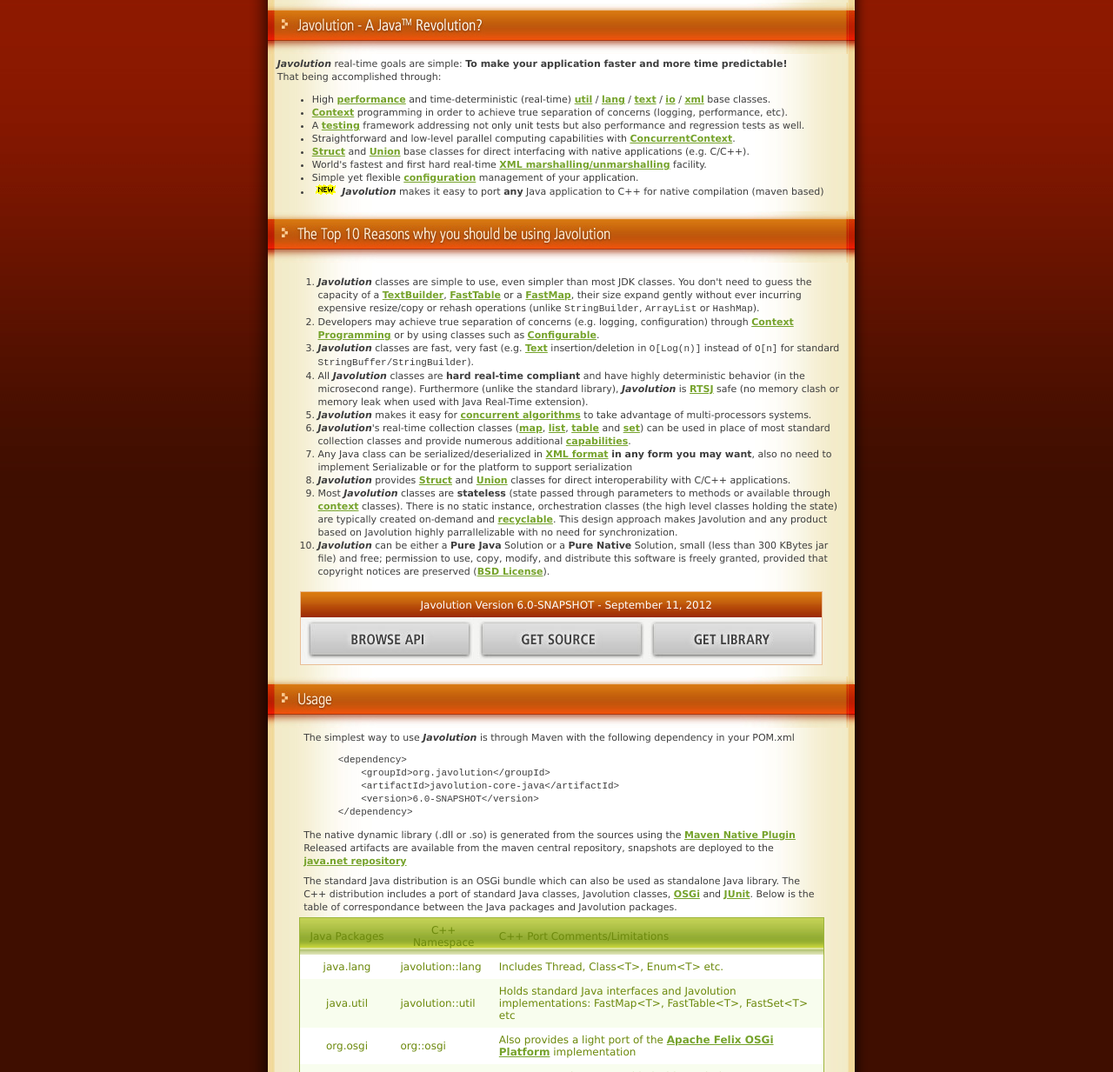
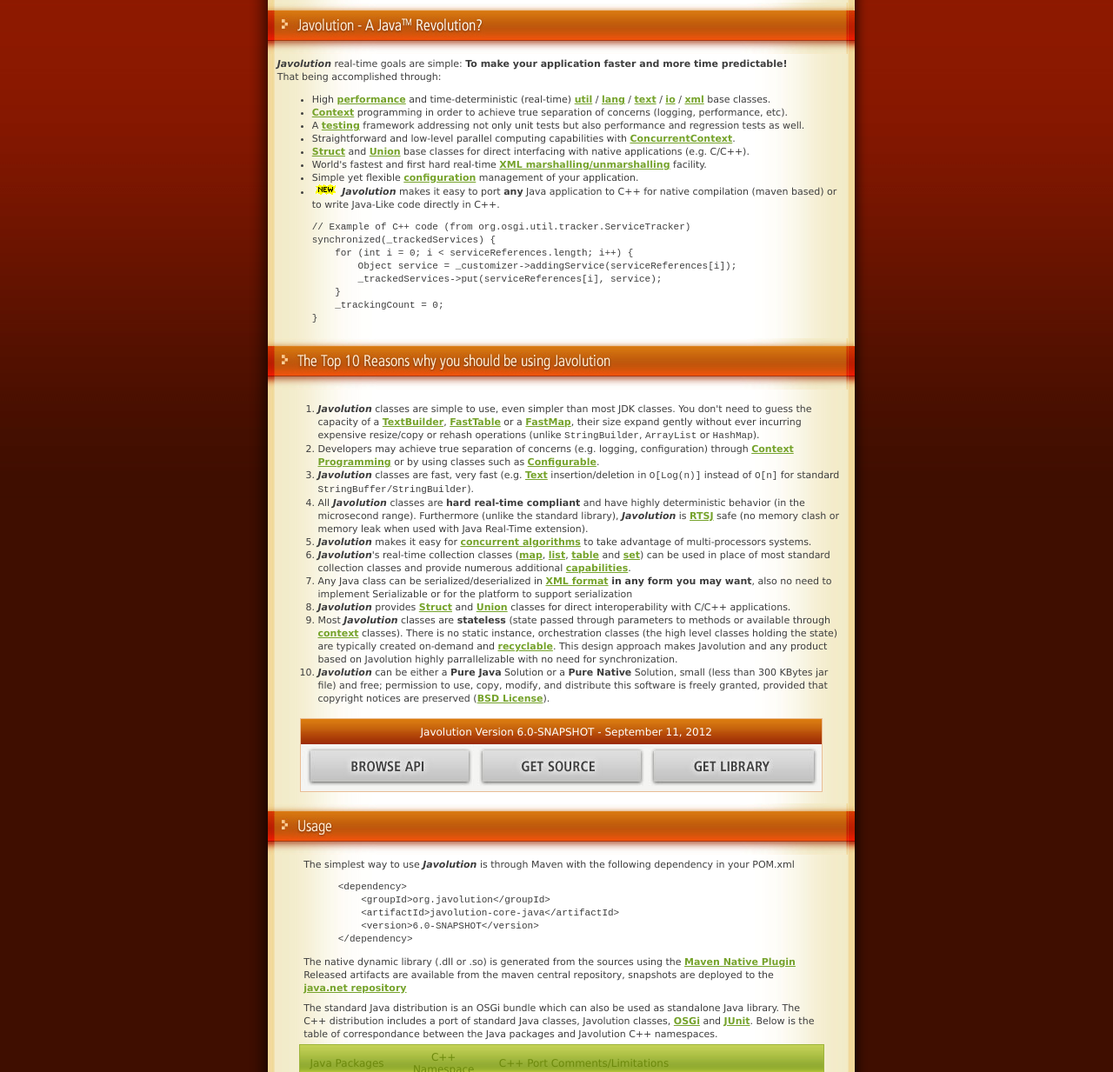
Before and after one commit to javolution/javolution, a plain HTML site: page javolution/index.html in a window 1280 px wide. Shown: the part 203-1436 px from the top of the page at 87% size. Drawn offline with Linux system fonts and the light colour scheme.

Commit message:
Version 6.0

```diff
--- a/javolution/index.html
+++ b/javolution/index.html
@@ -210,8 +210,16 @@
                                         facility.</LI>
                                     <LI> Simple yet flexible <A HREF="target/site/apidocs/org/javolution/lang/Configurable.html">configuration</A> management
                                         of your application.</LI>
-                                    <LI> <IMG SRC="src/site/css/img/new.gif" /> <B><I>Javolution</I></B> makes it easy to port <b>any</b> Java application to C++ for native compilation
-                                        (maven based)</LI>
+                                    <LI> <IMG SRC="src/site/css/img/new.gif" /> <B><I>Javolution</I></B> makes it easy to port <b>any</b> Java application
+                                         to C++ for native compilation (maven based) or to write Java-Like code directly in C++.</LI>
+<pre>// Example of C++ code (from org.osgi.util.tracker.ServiceTracker)
+synchronized(_trackedServices) {
+    for (int i = 0; i &lt; serviceReferences.length; i++) {
+        Object service = _customizer->addingService(serviceReferences[i]);
+        _trackedServices->put(serviceReferences[i], service);
+    }
+    _trackingCount = 0;
+}</pre>
                                 </UL></TD>
                         </TR>
                     </TABLE>
@@ -426,7 +434,7 @@
                             <TD CLASS="simplespacer_body style14" VALIGN="top">The standard Java  distribution is an OSGi bundle
                                 which can also be used as standalone Java library. The C++ distribution includes a port of standard Java classes, Javolution
                                 classes, <A HREF="http://www.osgi.org/">OSGi</A> and <A HREF="http://www.junit.org/">JUnit</A>. Below
-                                is the table of correspondance between the Java packages and Javolution packages.
+                                is the table of correspondance between the Java packages and Javolution C++ namespaces.
 
                                 <BR></TD>
                         </TR>
@@ -478,7 +486,7 @@
                         <TR>
                             <TD CLASS="simplespacer_body style14" VALIGN="top">
                                 Developpers may download the <code>test-cpp</code> maven submodule which illustrates the use of OSGi and JUnit in C++
-                                Both libraries (Java and C++) provides benchmark tests.
+                                Both libraries (Java and C++) provide benchmark tests.
                                 <A HREF="src/site/doc/benchmark.html">Here</A> are the Java benchmark results on Windows.</TD>
                         </TR>
                     </TABLE>
@@ -794,7 +802,7 @@
                             <TD CLASS="simplespacer_body style14">
                                 Comments      : <A HREF="http://java.net/projects/javolution/lists">Mailing Lists</A><BR>
                                 Project Owner : <A HREF="mailto:jean-marie@dautelle.com">Jean-Marie Dautelle </A><BR>
-                                Revision      : September 11, 2012<BR>
+                                Revision      : September 16, 2012<BR>
                         </TR>
                     </TABLE>
                     <TABLE BORDER="0" CELLSPACING="0" CELLPADDING="4" WIDTH="100%">
```
